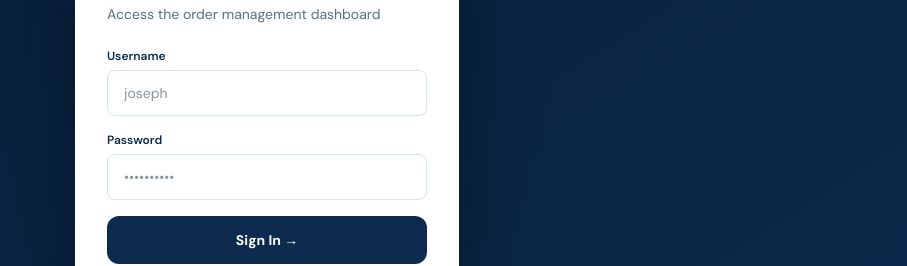
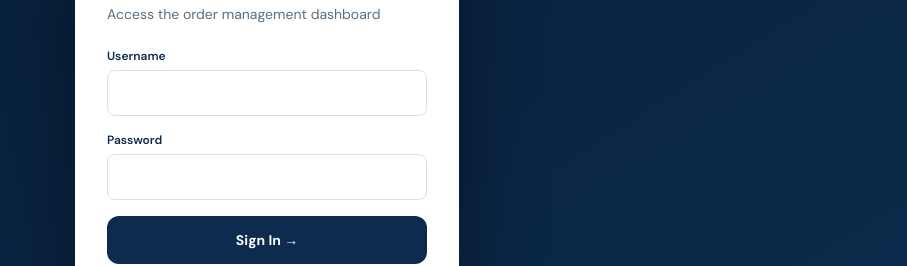
Before and after one commit to theoakagency/pureowater, a Next.js app: page /admin in a window 1280 px wide. Shown: the part 324-590 px from the top of the page, without its empty margins (373-1280 px from the left). Built offline with nearby package versions, Linux system fonts and the light colour scheme; no server answers; a web font is replaced by a local one.

Commit message:
Remove placeholder hints from admin login fields

```diff
--- a/app/admin/page.tsx
+++ b/app/admin/page.tsx
@@ -53,7 +53,7 @@ export default function AdminLoginPage() {
                 type="text"
                 value={username}
                 onChange={(e) => setUsername(e.target.value)}
-                placeholder="joseph"
+                placeholder=""
                 autoComplete="username"
                 className="w-full border border-[#d0e4ef] rounded-lg px-4 py-3 text-sm outline-none focus:border-[#1e90d6] focus:ring-2 focus:ring-[#1e90d6]/10 transition-all"
               />
@@ -64,7 +64,7 @@ export default function AdminLoginPage() {
                 type="password"
                 value={password}
                 onChange={(e) => setPassword(e.target.value)}
-                placeholder="••••••••••"
+                placeholder=""
                 autoComplete="current-password"
                 className="w-full border border-[#d0e4ef] rounded-lg px-4 py-3 text-sm outline-none focus:border-[#1e90d6] focus:ring-2 focus:ring-[#1e90d6]/10 transition-all"
               />
```
